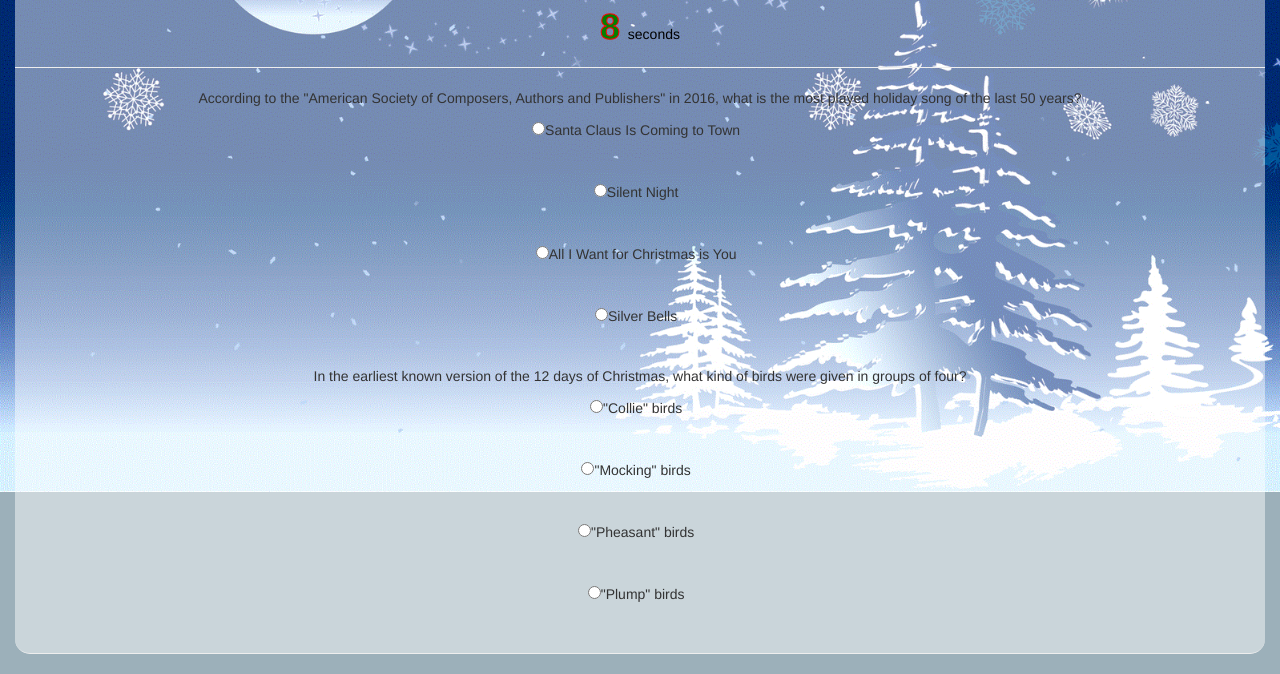
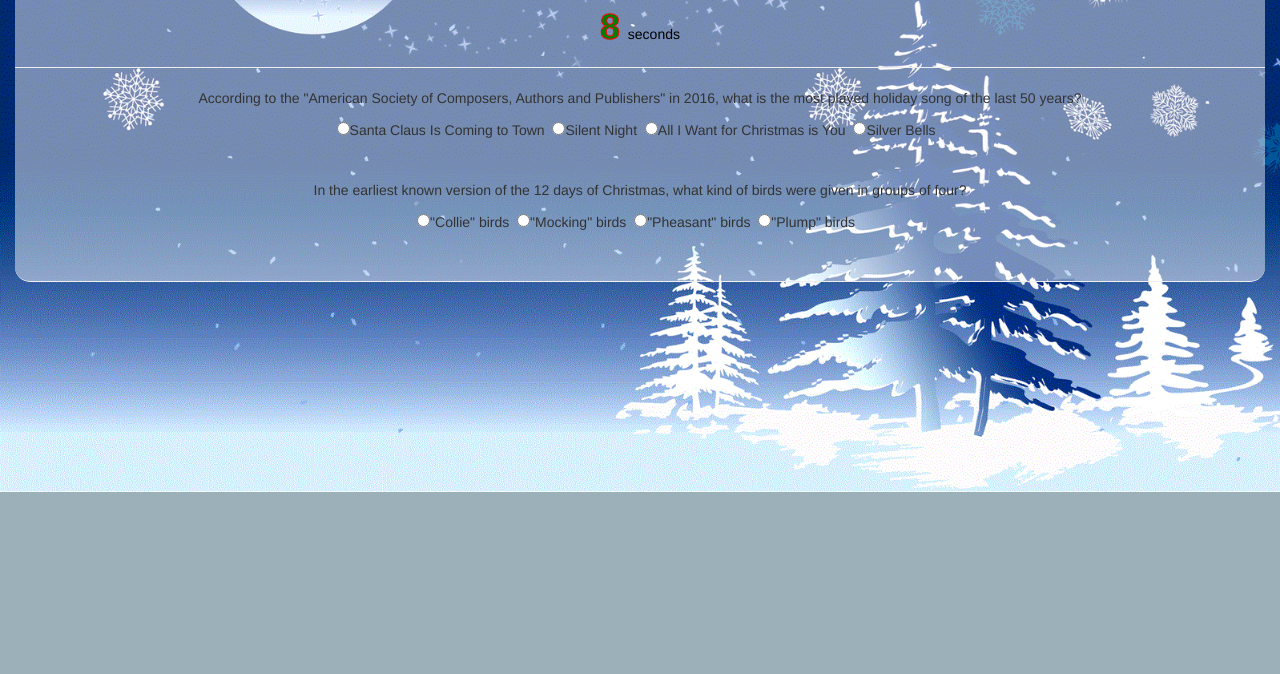
Before and after one commit to DanielLott/TriviaGame, a plain HTML site: page index.html in a window 1280 px wide. Both pictures are taken after a click on the button "Start". Shown: the part 210-884 px from the top of the page. After the commit the page ends 800 px from the top, so only its background shows below. Drawn offline with nearby package versions, Linux system fonts and the light colour scheme.

Commit message:
a;ldjfkl

```diff
--- a/assets/css/style.css
+++ b/assets/css/style.css
@@ -70,3 +70,8 @@ h2 {
     1px 1px 0 rgb(14, 88, 11); */
 
 }
+
+#answers {
+    /* display:flex;
+    text-align: left; */
+}
--- a/assets/javascript/app.js
+++ b/assets/javascript/app.js
@@ -26,9 +26,9 @@ $("button").click(function() {
     for (i=0; i<questionBank.length; i++) {
         $(".page-header").append("<p>" + questionBank[i] + "</p>");
         for (j=0; j<answerBank[i].length; j++) {
-            $(".page-header").append("<input type='radio' name='question1'>" + answerBank[i][j] + " &nbsp;</input>");
+            $(".page-header").append("<input id='answers' type='radio' name='question-i'>" + answerBank[i][j] + " &nbsp;</input>");
+        }
         $(".page-header").append("<br>", "<br>", "<br>");
-        }
     }
 
 
```
